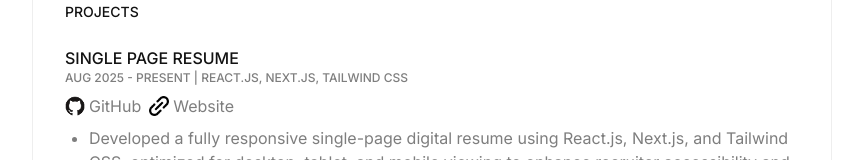
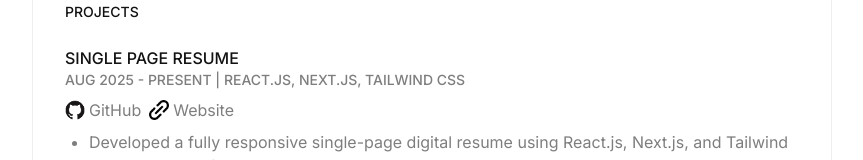
Before and after one commit to joewardperalta/single-page-resume, a Next.js app: page / in a window 1280 px wide. Shown: the part 727-887 px from the top of the page, without its empty margins (208-1071 px from the left). Built offline with nearby package versions, Linux system fonts and the light colour scheme.

Commit message:
Increase the text size of paragraph to input the date and tech stack for the project card component when viewing it in tablet and desktop.

```diff
--- a/components/ProjectCard.jsx
+++ b/components/ProjectCard.jsx
@@ -30,7 +30,7 @@ export default function ProjectCard({ className, project }) {
 
         {/* Date and stack */}
         <div>
-          <p className="font-medium text-xs uppercase text-secondary">
+          <p className="font-medium text-xs uppercase text-secondary md:text-sm">
             {projectDateText + " | " + techStackText}
           </p>
         </div>
```
